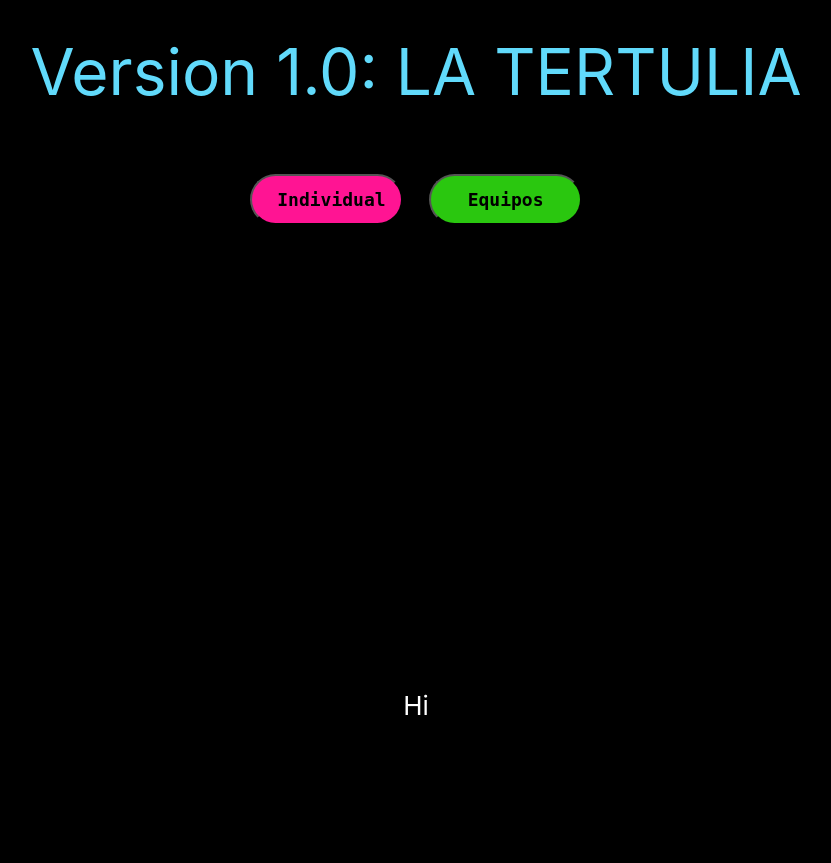
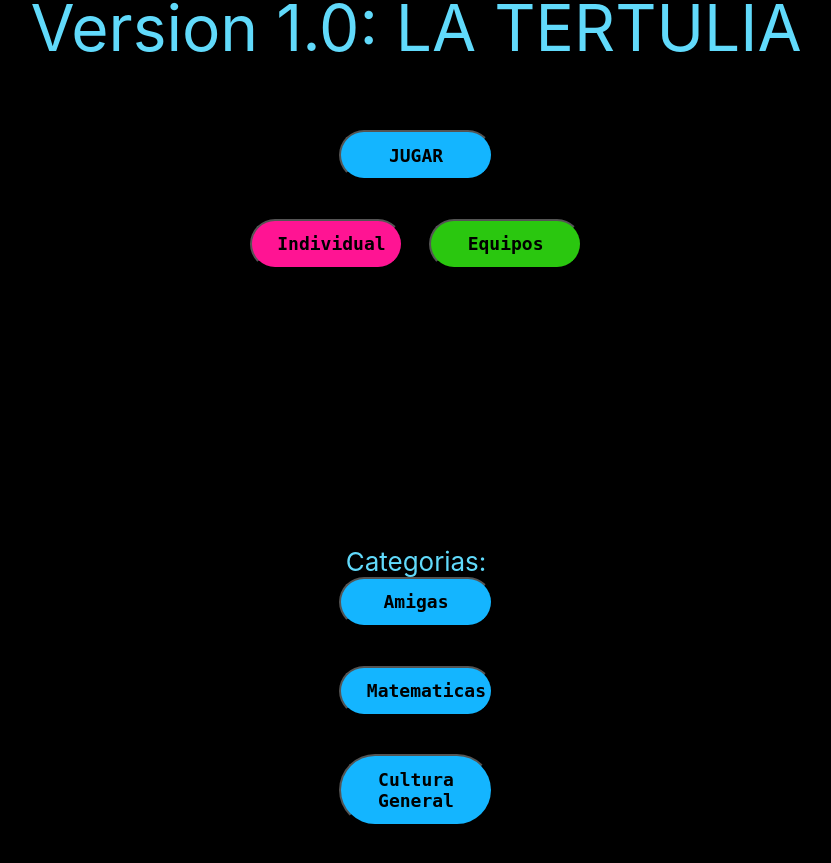
Before and after one commit to wendisha/trivia-night, a React (Create React App) app: page / in a window 1280 px wide. Shown: the part 495-1358 px from the top of the page, without its empty margins (224-1055 px from the left). Built offline with nearby package versions, Linux system fonts and the light colour scheme; the HTML template or start-up script is replaced by a standard one.

Commit message:
Add cultura general

```diff
--- a/src/App.css
+++ b/src/App.css
@@ -1,5 +1,6 @@
 .App {
   text-align: center;
+  background-color: #000000;
 }
 
 .App-logo {
@@ -33,6 +34,7 @@
   padding-top: 5%;
   padding-bottom: 0%;
   font-size: 4rem;
+  background-color: #000000;
 }
 
 .Pink-button {
@@ -67,12 +69,53 @@
   text-align: center;
 }
 
+.Blue-button {
+  text-align: center;
+  background-color: #14b5ff;
+  padding: 1%;
+  padding-right: 2%;
+  padding-left: 2%;
+  width: 12%;
+  border-radius: 9999px;
+  font-size: 1.125rem;
+  font-family: mono, Menlo, Monaco;
+  color: #000000;
+  font-weight: 700;
+  outline: 0;
+  margin-bottom: 3%;
+}
+
 .flex-container {
   width: 100%;
   display: flex;
   flex-direction: row;
   align-items: center;
   justify-content: center;
+}
+
+.Intake {
+  background-color: #000000;
+  min-height: 100vh;
+  display: flex;
+  flex-direction: column;
+  align-items: center;
+  justify-content: center;
+  font-size: calc(10px + 2vmin);
+  color: #61dafb;
+}
+
+.flex-amigas {
+  width: 70%;
+  display: flex;
+  flex-direction: row;
+  align-items: left;
+  justify-content: center;
+  background-color: beige;
+  padding: 2%;
+}
+
+.questions {
+  color: black;
 }
 
 @keyframes App-logo-spin {
--- a/src/TriviaContainer.jsx
+++ b/src/TriviaContainer.jsx
@@ -7,10 +7,26 @@ class GameContainer extends Component {
     this.state = {
       onePlayer: false,
       teamUp: false,
+      provisional: false,
+      playerOne: "",
+      playerTwo: "",
+      playerThree: "",
+      playerFour: "",
+      playerFive: "",
+      playerSix: "",
     };
+    this.handleSubmitOnePlayerForm = this.handleSubmitOnePlayerForm.bind(this);
     this.handleClickOnePlayer = this.handleClickOnePlayer.bind(this);
     this.handleClickTeamUp = this.handleClickTeamUp.bind(this);
+    this.handleClickProvisional = this.handleClickProvisional.bind(this);
+    this.onChange = this.onChange.bind(this);
   }
+
+  onChange = (event) => {
+    this.setState({
+      [event.target.name]: event.target.value,
+    });
+  };
 
   handleClickOnePlayer() {
     console.log("Click happened for One Player");
@@ -26,16 +42,54 @@ class GameContainer extends Component {
     });
   }
 
+  handleClickProvisional() {
+    console.log("Click happened for Provisional");
+    this.setState({
+      provisional: true,
+    });
+  }
+
+  handleSubmitOnePlayerForm() {
+    this.setState({
+      playerOne: "",
+      playerTwo: "",
+      playerThree: "",
+      playerFour: "",
+      playerFive: "",
+      playerSix: "",
+    });
+  }
+
   render() {
-    const { onePlayer, teamUp } = this.state;
+    const {
+      onePlayer,
+      teamUp,
+      provisional,
+      playerOne,
+      playerTwo,
+      playerThree,
+      playerFour,
+      playerFive,
+      playerSix,
+    } = this.state;
 
     return (
       <div>
         <TriviaLayout
           onePlayer={onePlayer}
           teamUp={teamUp}
+          provisional={provisional}
+          playerOne={playerOne}
+          playerTwo={playerTwo}
+          playerThree={playerThree}
+          playerFour={playerFour}
+          playerFive={playerFive}
+          playerSix={playerSix}
+          handleSubmitOnePlayerForm={this.handleSubmitOnePlayerForm}
           handleClickOnePlayer={this.handleClickOnePlayer}
           handleClickTeamUp={this.handleClickTeamUp}
+          handleClickProvisional={this.handleClickProvisional}
+          onChange={this.onChange}
         />
       </div>
     );
--- a/src/TriviaLayout.jsx
+++ b/src/TriviaLayout.jsx
@@ -1,21 +1,35 @@
 import React from "react";
 import "./App.css";
 import logo from "./tn6.jpg";
-import TriviaTeamUp from "./TriviaTeamUp";
+// import TriviaTeamUp from "./TriviaTeamUp";
+import TriviaProvisional from "./TriviaProvisional";
 import TriviaOnePlayer from "./TriviaOnePlayer";
 
 function TriviaLayout({
   onePlayer,
   teamUp,
+  provisional,
+  playerOne,
+  playerTwo,
+  playerThree,
+  playerFour,
+  playerFive,
+  playerSix,
+  handleSubmitOnePlayerForm,
   handleClickOnePlayer,
   handleClickTeamUp,
+  handleClickProvisional,
+  onChange,
 }) {
   return (
     <div className="App">
-      {!onePlayer && !teamUp && (
+      {!onePlayer && !teamUp && !provisional && (
         <header className="App-header">
           <img src={logo} className="App-logo" alt="logo" />
           <p className="App-title">Version 1.0: LA TERTULIA</p>
+          <button className="Blue-button" onClick={handleClickProvisional}>
+            JUGAR
+          </button>
           <div className="flex-container">
             <button className="Pink-button" onClick={handleClickOnePlayer}>
               Individual
@@ -26,7 +40,22 @@ function TriviaLayout({
           </div>
         </header>
       )}
-      <div>{onePlayer ? <TriviaOnePlayer /> : <TriviaTeamUp />}</div>
+      <div>
+        {onePlayer ? (
+          <TriviaOnePlayer
+            playerOne={playerOne}
+            playerTwo={playerTwo}
+            playerThree={playerThree}
+            playerFour={playerFour}
+            playerFive={playerFive}
+            playerSix={playerSix}
+            handleSubmitOnePlayerForm={handleSubmitOnePlayerForm}
+            onChange={onChange}
+          />
+        ) : (
+          <TriviaProvisional />
+        )}
+      </div>
     </div>
   );
 }
--- a/src/TriviaOnePlayer.jsx
+++ b/src/TriviaOnePlayer.jsx
@@ -1,8 +1,72 @@
 import React from "react";
 import "./App.css";
 
-function TriviaOnePlayer() {
-  return <div className="App-header">Hi</div>;
+function TriviaOnePlayer({
+  playerOne,
+  playerTwo,
+  playerThree,
+  playerFour,
+  playerFive,
+  playerSix,
+  handleSubmitOnePlayerForm,
+  onChange,
+}) {
+  return (
+    <div className="Intake">
+      <h1>Quienes juegan?</h1>
+      <form className="" onSubmit={handleSubmitOnePlayerForm}>
+        <label>
+          <input
+            type="text"
+            value={playerOne}
+            onChange={onChange}
+            placeholder="Player 1"
+          />
+        </label>
+        <label>
+          <input
+            type="text"
+            value={playerTwo}
+            onChange={onChange}
+            placeholder="Player 2"
+          />
+        </label>
+        <label>
+          <input
+            type="text"
+            value={playerThree}
+            onChange={onChange}
+            placeholder="Player 3"
+          />
+        </label>
+        <label>
+          <input
+            type="text"
+            value={playerFour}
+            onChange={onChange}
+            placeholder="Player 4"
+          />
+        </label>
+        <label>
+          <input
+            type="text"
+            value={playerFive}
+            onChange={onChange}
+            placeholder="Player 5"
+          />
+        </label>
+        <label>
+          <input
+            type="text"
+            value={playerSix}
+            onChange={onChange}
+            placeholder="Player 6"
+          />
+        </label>
+        <input className="Pink-button" type="submit" value="Start" />
+      </form>
+    </div>
+  );
 }
 
 export default TriviaOnePlayer;
--- /dev/null
+++ b/src/TriviaProvisional.jsx
@@ -0,0 +1,160 @@
+import React, { Component } from "react";
+import "./App.css";
+
+class TriviaProvisional extends Component {
+  constructor(props) {
+    super(props);
+    this.state = {
+      viewAmigas: false,
+      viewMath: false,
+      viewCulture: false,
+      question: "",
+      questionCulture: "",
+    };
+    this.chooseQuestion = this.chooseQuestion.bind(this);
+    this.chooseCulture = this.chooseCulture.bind(this);
+    this.catAmigas = this.catAmigas.bind(this);
+    this.catCulture = this.catCulture.bind(this);
+  }
+
+  chooseQuestion() {
+    const questionsAmigas = [
+      "Alguna vez se ha roto un hueso?",
+      "A que edad mudo su primer diente?",
+      "Como se llaman sus herman@s?",
+      "Como ella se describe en tres palabras?",
+      "Cual de estas historias le ha sucedido?",
+    ];
+    this.setState({
+      question: questionsAmigas[
+        Math.floor(Math.random() * questionsAmigas.length)
+      ].toString(),
+    });
+  }
+
+  chooseCulture() {
+    const questions = [
+      "¿Cuántos tipos de sabores primarios hay?",
+      "¿Cuál es el lugar más frío de la tierra?",
+      "¿Quién escribió La Odisea?",
+      "¿Cuál es el río más largo del mundo?",
+      "¿Dónde originaron los juegos olímpicos?",
+      "¿Qué tipo de animal es la ballena?",
+      "¿De qué colores es la bandera de México?",
+      "¿Qué cantidad de huesos en el cuerpo humano?",
+      "¿Cuándo acabó la II Guerra Mundial?",
+      "¿Quién es el autor de el Quijote?",
+      "¿Quién pintó “la última cena”?",
+      "¿En qué país se encuentra la torre de Pisa?",
+      "¿Cómo se denomina el resultado de la multiplicación?",
+      "¿Cuál es el océano más grande?",
+      "¿Qué año llegó Cristóbal Colón a América?",
+      "¿Qué significa FIFA?",
+      "¿En qué se especializa la cartografía?",
+      "¿Cuál es el país más grande del mundo?",
+      "¿Cuál es tercer planeta en el sistema solar?",
+      "¿Cuál es la moneda del Reino Unido?",
+      "¿En qué lugar del cuerpo se produce la insulina?",
+      "¿Qué rama de la Biología estudia los animales?",
+      "¿De qué estilo arquitectónico es la Catedral de Notre Dame en París?",
+      "¿Cuántas patas tiene la araña?",
+      "¿Cuál es el nombre de la lengua oficial en china?",
+      "¿Quién va a la cárcel: el imputado, el acusado, el condenado?",
+      "¿Cuál fue el primer metal que empleó el hombre?",
+      "¿Cuál es el primero de la lista de los números primos?",
+      "¿Cuál es el único mamífero capaz de volar?",
+      "¿Cuál es el libro sagrado del Islam?",
+      "¿Qué era el Concorde?",
+      "¿Quién escribió “Hamlet”?",
+      "¿Cuánto vale el número pi?",
+      "El triángulo que tiene sus tres lados iguales ¿Cómo se llama?",
+      "¿De qué lengua proviene el español?",
+      "¿Cuál es el metal más caro del mundo?",
+      "¿Cuántos años tiene un lustro?",
+      "¿Dónde se encuentra la capa de ozono?",
+      "¿En qué año apareció en el mercado el primer videojuego protagonizado por Super Mario?",
+      "¿Cuántos corazones tienen los pulpos?",
+      "¿Cuál es el órgano más grande del cuerpo humano?",
+      "¿Cuántas naciones conforman el Reino Unido?",
+      "¿En qué año llegó el ser humano a la Luna?",
+      "¿Cuántos lados tiene un hexágono?",
+    ];
+    this.setState({
+      questionCulture: questions[
+        Math.floor(Math.random() * questions.length)
+      ].toString(),
+    });
+  }
+
+  catAmigas() {
+    this.setState({
+      viewAmigas: true,
+      viewCulture: false,
+      question: "",
+    });
+    console.log(this.state.question);
+  }
+
+  catMath() {
+    this.setState({
+      viewMath: true,
+    });
+  }
+
+  catCulture() {
+    this.setState({
+      viewAmigas: false,
+      viewCulture: true,
+      questionCulture: "",
+    });
+    this.chooseCulture();
+  }
+
+  render() {
+    const { viewAmigas, viewCulture, question, questionCulture } = this.state;
+
+    return (
+      <div className="Intake">
+        Categorias:
+        <button className="Blue-button" onClick={this.catAmigas}>
+          Amigas
+        </button>
+        <button className="Blue-button" onClick={this.catMath}>
+          Matematicas
+        </button>
+        <button className="Blue-button" onClick={this.catCulture}>
+          Cultura General
+        </button>
+        {viewAmigas && (
+          <div className="flex-amigas">
+            <button className="Blue-button" onClick={this.chooseQuestion}>
+              Penelope
+            </button>
+            <button className="Blue-button" onClick={this.chooseQuestion}>
+              Eloine
+            </button>
+            <button className="Blue-button" onClick={this.chooseQuestion}>
+              Nelly
+            </button>
+            <button className="Blue-button" onClick={this.chooseQuestion}>
+              Carolina
+            </button>
+            <button className="Blue-button" onClick={this.chooseQuestion}>
+              Jennifer
+            </button>
+            <button className="Blue-button" onClick={this.chooseQuestion}>
+              Elissa
+            </button>
+            <span className="questions">{question && question}</span>
+          </div>
+        )}
+        {viewCulture && (
+          <span className="flex-amigas questions">
+            {questionCulture && questionCulture}
+          </span>
+        )}
+      </div>
+    );
+  }
+}
+export default TriviaProvisional;
```
